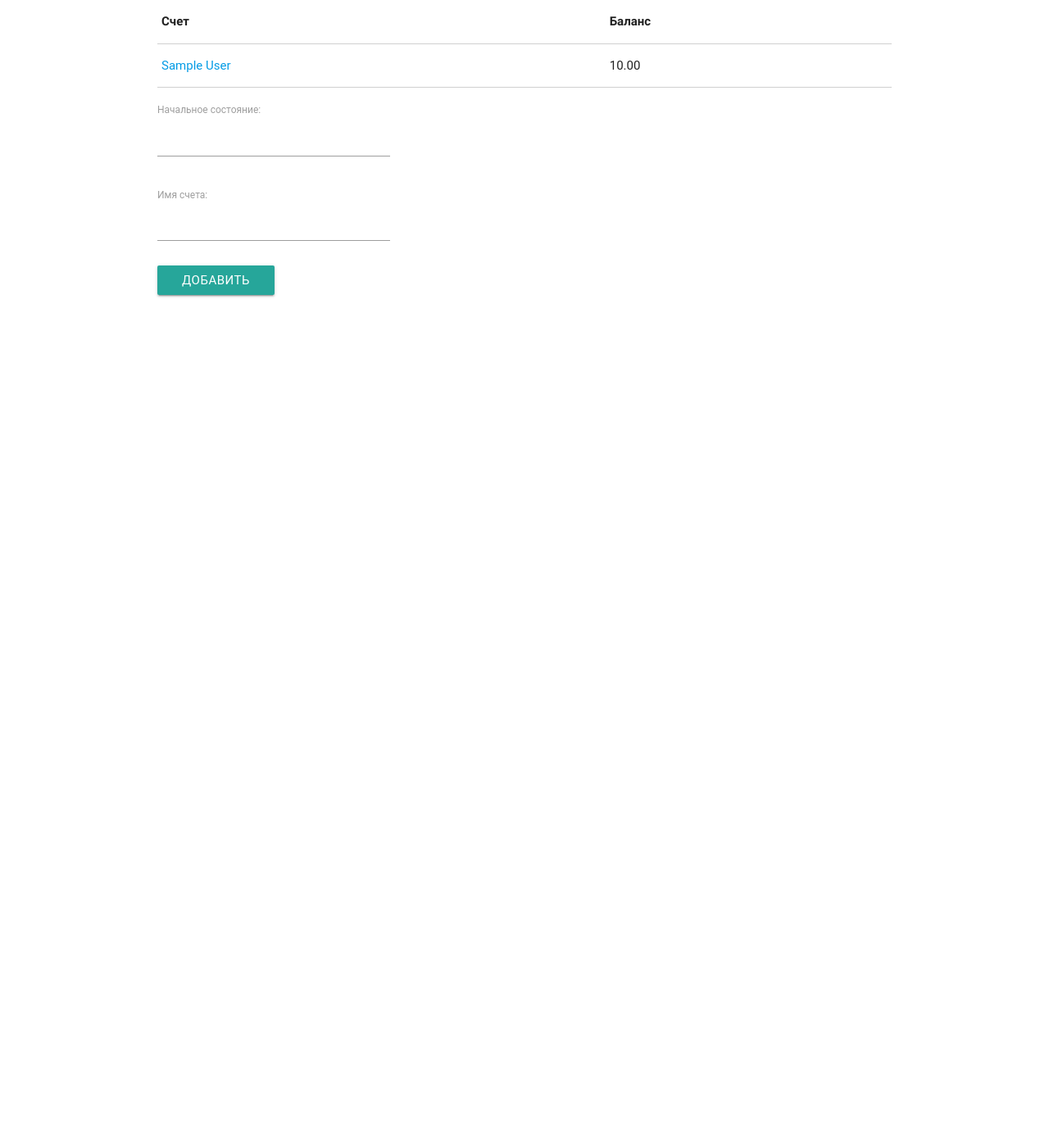
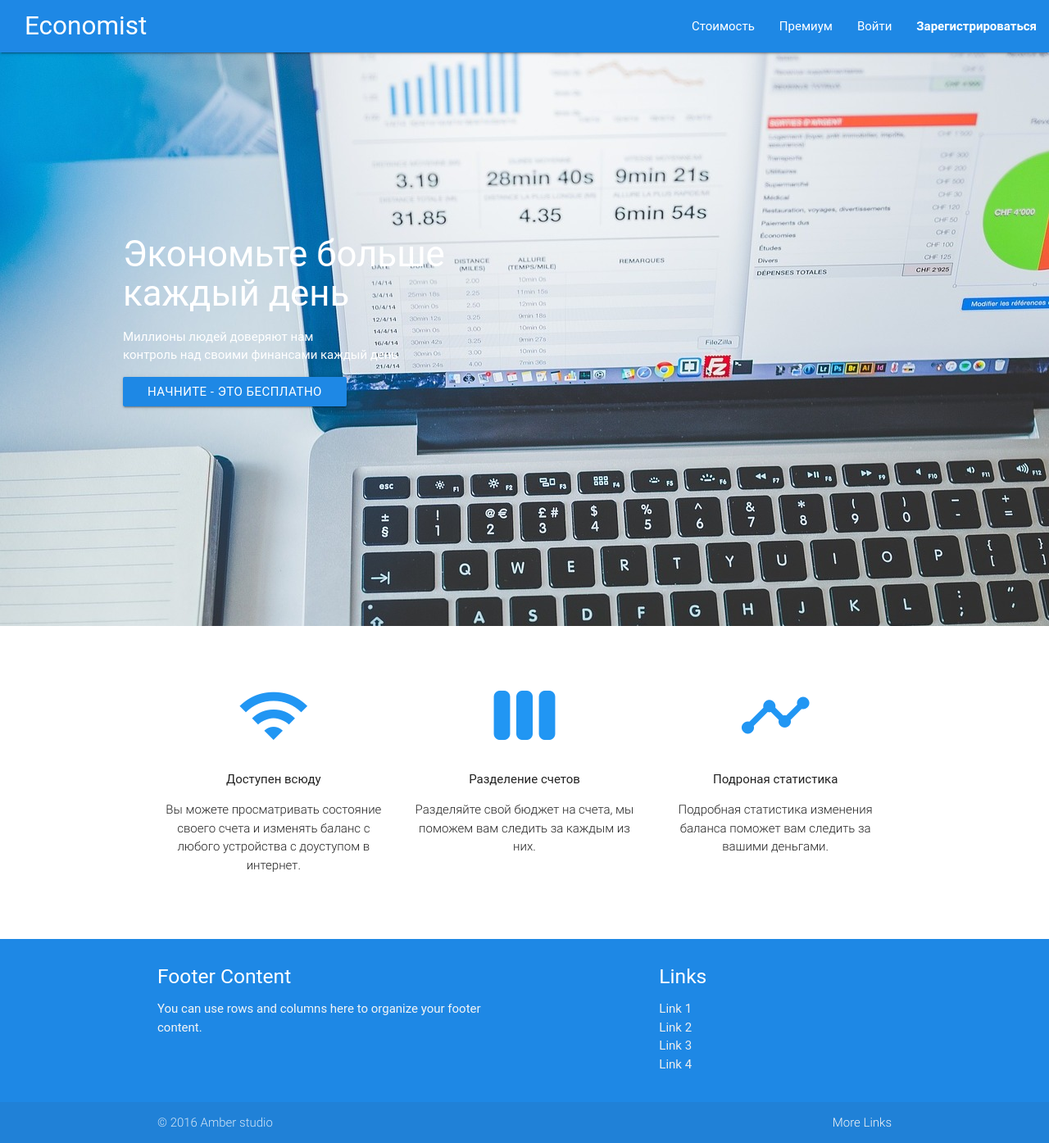
Before and after one commit to RailMazgutov/myfinance, a Django app: page / in a window 1280 px wide. Shown: the whole page at 82% size. Before the commit the page ends 363 px from the top, so only its background shows below. Run offline with Django 3.2, Linux system fonts and the light colour scheme; tables that the repository leaves empty hold one stand-in row (values such as "Sample post"); some libraries are stand-ins or nearby versions; some web fonts are replaced.

Commit message:
Начал создавать стартовую страницу

```diff
--- a/finance/templates/finance/account_details_view.html
+++ b/finance/templates/finance/account_details_view.html
@@ -85,7 +85,11 @@
                 ykeys: ['income', 'outcome'],
                 // Labels for the ykeys -- will be displayed when you hover over the
                 // chart.
-                labels: ['Доход', 'Расход']
+                labels: ['Доход', 'Расход'],
+                barColors : function (row, series, type) {
+                    if(series.key == 'income') return "#00C853";
+                    else if(series.key == 'outcome') return "#E65100";
+                }
             });
         });
 
--- /dev/null
+++ b/finance/templates/finance/index.html
@@ -0,0 +1,89 @@
+{% load static %}
+<!DOCTYPE html>
+<html lang="ru">
+<head>
+    <meta charset="UTF-8">
+    <title>Economist</title>
+    <link rel="stylesheet" href="https://cdnjs.cloudflare.com/ajax/libs/materialize/0.97.7/css/materialize.min.css">
+    <link href="https://fonts.googleapis.com/icon?family=Material+Icons" rel="stylesheet">
+</head>
+<body>
+    <script type="text/javascript" src="https://code.jquery.com/jquery-2.1.1.min.js"></script>
+    <script type="text/javascript" src="https://cdnjs.cloudflare.com/ajax/libs/materialize/0.97.3/js/materialize.min.js"></script>
+    <nav>
+        <div class="nav-wrapper  blue darken-1">
+            <a href="#" class="brand-logo" style="left: 30px">Economist</a>
+            <ul id="nav-mobile" class="right hide-on-med-and-down">
+                <li><a href="">Стоимость</a></li>
+                <li><a href="">Премиум</a></li>
+                <li><a href="">Войти</a></li>
+                <li><a href=""><b>Зарегистрироваться</b></a></li>
+            </ul>
+        </div>
+    </nav>
+    <div class="enter-point" style="position:relative;">
+        <div class="parallax-container"  style="height: 700px">
+            <div class="parallax"><img src="{% static "finance/index_parallax.jpg" %}"></div>
+        </div>
+        <div class="enter-text" style="position: absolute;
+                                        top: 200px;
+                                        margin-left: 150px;">
+            <h3 class="white-text">Экономьте больше<br> каждый день</h3>
+            <p class="white-text">Миллионы людей доверяют нам<br> контроль над своими финансами каждый день</p>
+            <a class="waves-effect waves-light btn blue darken-1">НАЧНИТЕ - ЭТО БЕСПЛАТНО</a>
+        </div>
+    </div>
+
+    <div class="container" style="margin-top: 5%; margin-bottom: 5%">
+        <div class="row">
+            <div class="col s4 center-align">
+                <i class="large material-icons blue-text">wifi</i>
+                <p class="promo-caption">Доступен всюду</p>
+                <p class="light center">Вы можете просматривать состояние своего счета и изменять баланс с любого устройства с доуступом в интернет.</p>
+
+            </div>
+            <div class="col s4 center-align">
+                <i class="large material-icons blue-text">view_week</i>
+                <p class="promo-caption">Разделение счетов</p>
+                <p class="light center">Разделяйте свой бюджет на счета, мы поможем вам следить за каждым из них.</p>
+            </div>
+            <div class="col s4 center-align">
+                <i class="large material-icons blue-text">timeline</i>
+                <p class="promo-caption">Подроная статистика</p>
+                <p class="light center">Подробная статистика изменения баланса поможет вам следить за вашими деньгами.</p>
+            </div>
+        </div>
+    </div>
+
+    <footer class="page-footer blue darken-1">
+        <div class="container">
+            <div class="row">
+                <div class="col l6 s12">
+                    <h5 class="white-text">Footer Content</h5>
+                    <p class="grey-text text-lighten-4">You can use rows and columns here to organize your footer content.</p>
+                </div>
+                <div class="col l4 offset-l2 s12">
+                    <h5 class="white-text">Links</h5>
+                    <ul>
+                        <li><a class="grey-text text-lighten-3" href="#!">Link 1</a></li>
+                        <li><a class="grey-text text-lighten-3" href="#!">Link 2</a></li>
+                        <li><a class="grey-text text-lighten-3" href="#!">Link 3</a></li>
+                        <li><a class="grey-text text-lighten-3" href="#!">Link 4</a></li>
+                    </ul>
+                </div>
+            </div>
+        </div>
+        <div class="footer-copyright">
+            <div class="container">
+                © 2016 Amber studio
+                <a class="grey-text text-lighten-4 right" href="#!">More Links</a>
+            </div>
+        </div>
+    </footer>
+    <script>
+        $(document).ready(function () {
+            $('.parallax').parallax();
+        })
+    </script>
+</body>
+</html>
--- a/finance/views.py
+++ b/finance/views.py
@@ -33,7 +33,7 @@ def accounts(request):
         form = AccountForm()
 
     return render(request,
-                  'finance/accounts_view.html',
+                  'finance/index.html',
                   {"accounts": Account.objects.all(), 'form': form})
 
 
```
Also changed, not shown: finance/static/finance/index_parallax.jpg (added).
